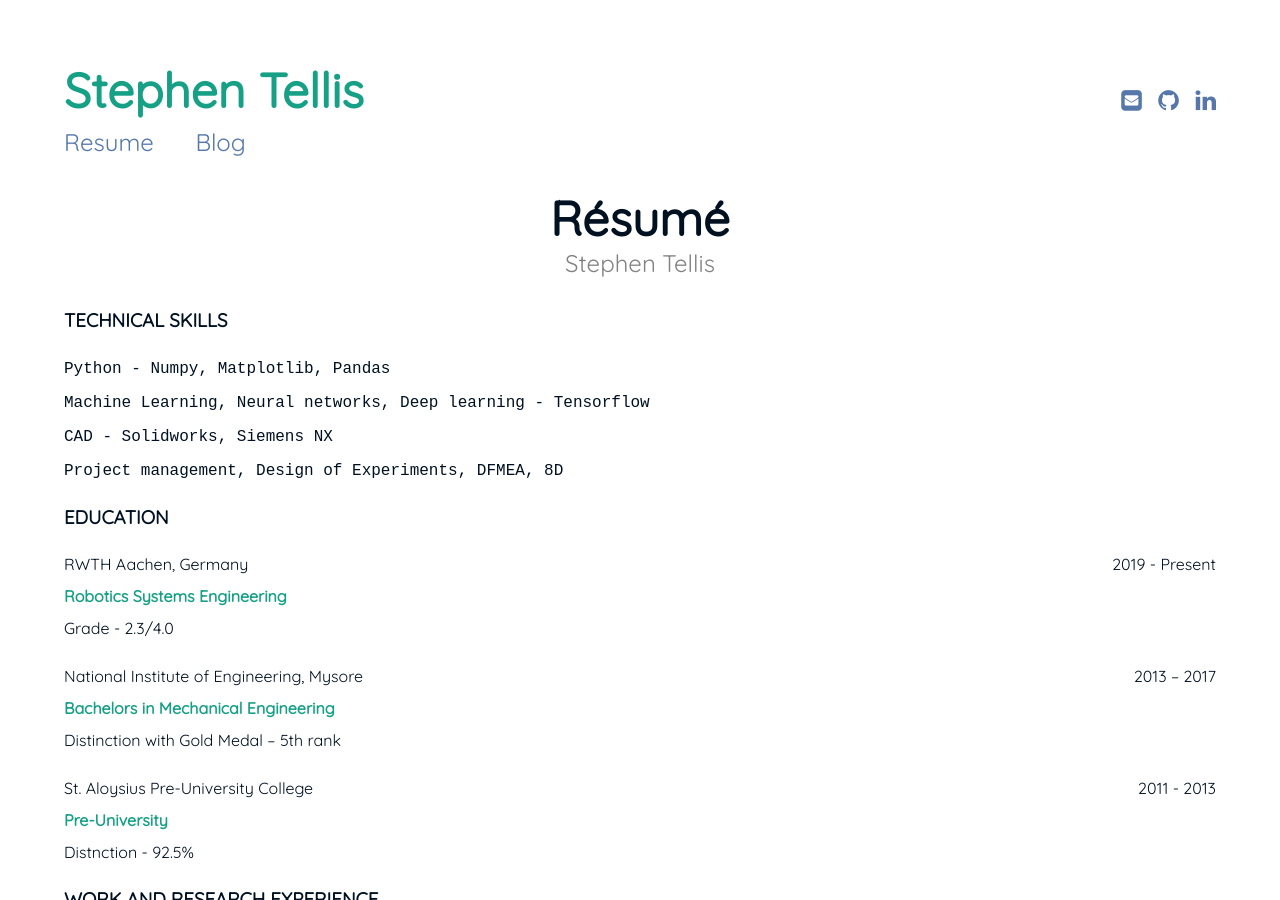
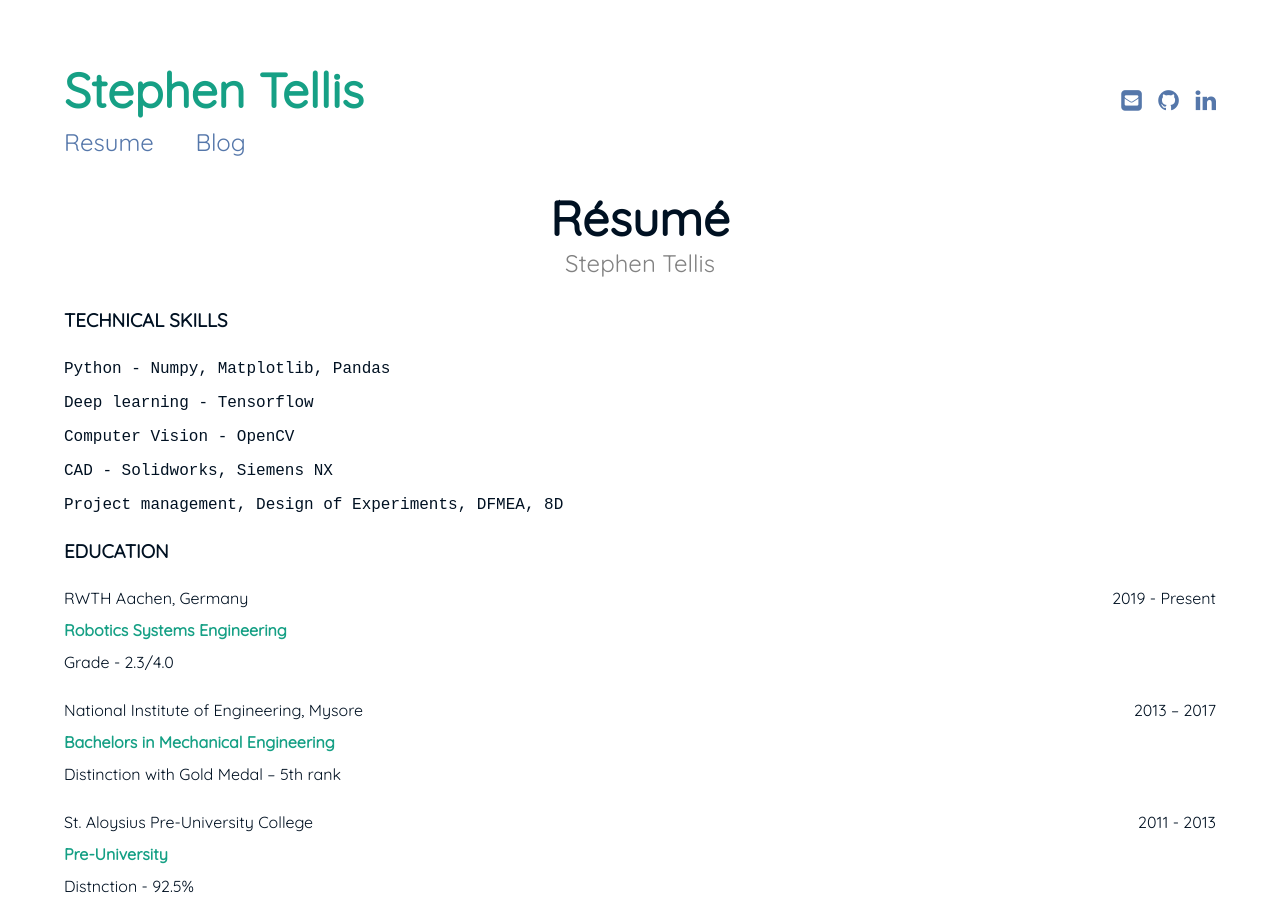
Before and after one commit to Stephen-Tellis/home, a Jekyll site: the page built from resume.md, in a window 1280 px wide and 900 px high. Built offline with Jekyll 4.4.1, drawn with Linux system fonts in a browser that asks for light colours.

Commit message:
Update resume.md

````diff
--- a/resume.md
+++ b/resume.md
@@ -9,7 +9,8 @@ subtitle: Stephen Tellis
 
 ### TECHNICAL SKILLS
 ``` Python - Numpy, Matplotlib, Pandas ```
-``` Machine Learning, Neural networks, Deep learning - Tensorflow ```
+``` Deep learning - Tensorflow ```
+``` Computer Vision - OpenCV ```
 ``` CAD - Solidworks, Siemens NX ```
 ``` Project management, Design of Experiments, DFMEA, 8D ```
 
````
